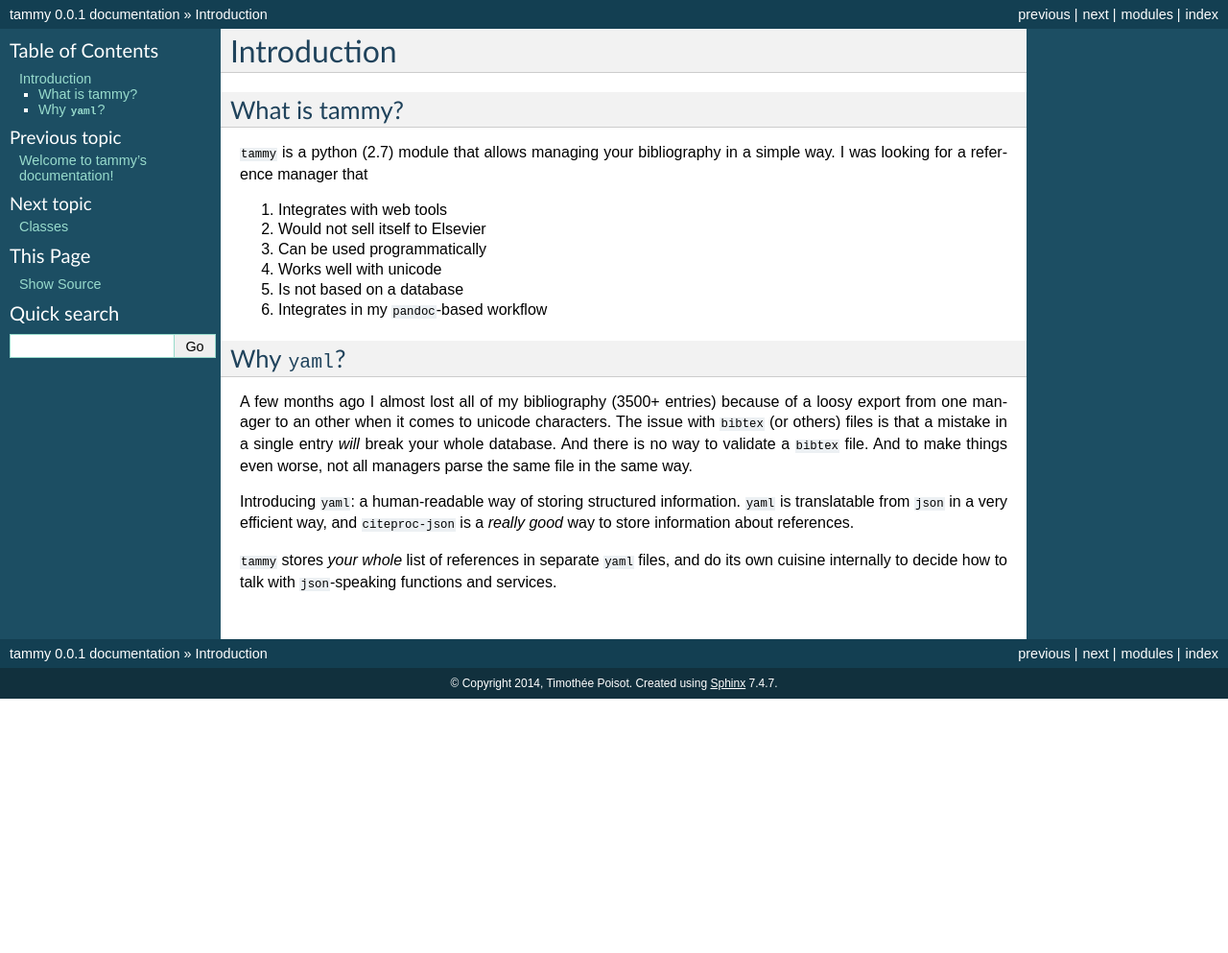
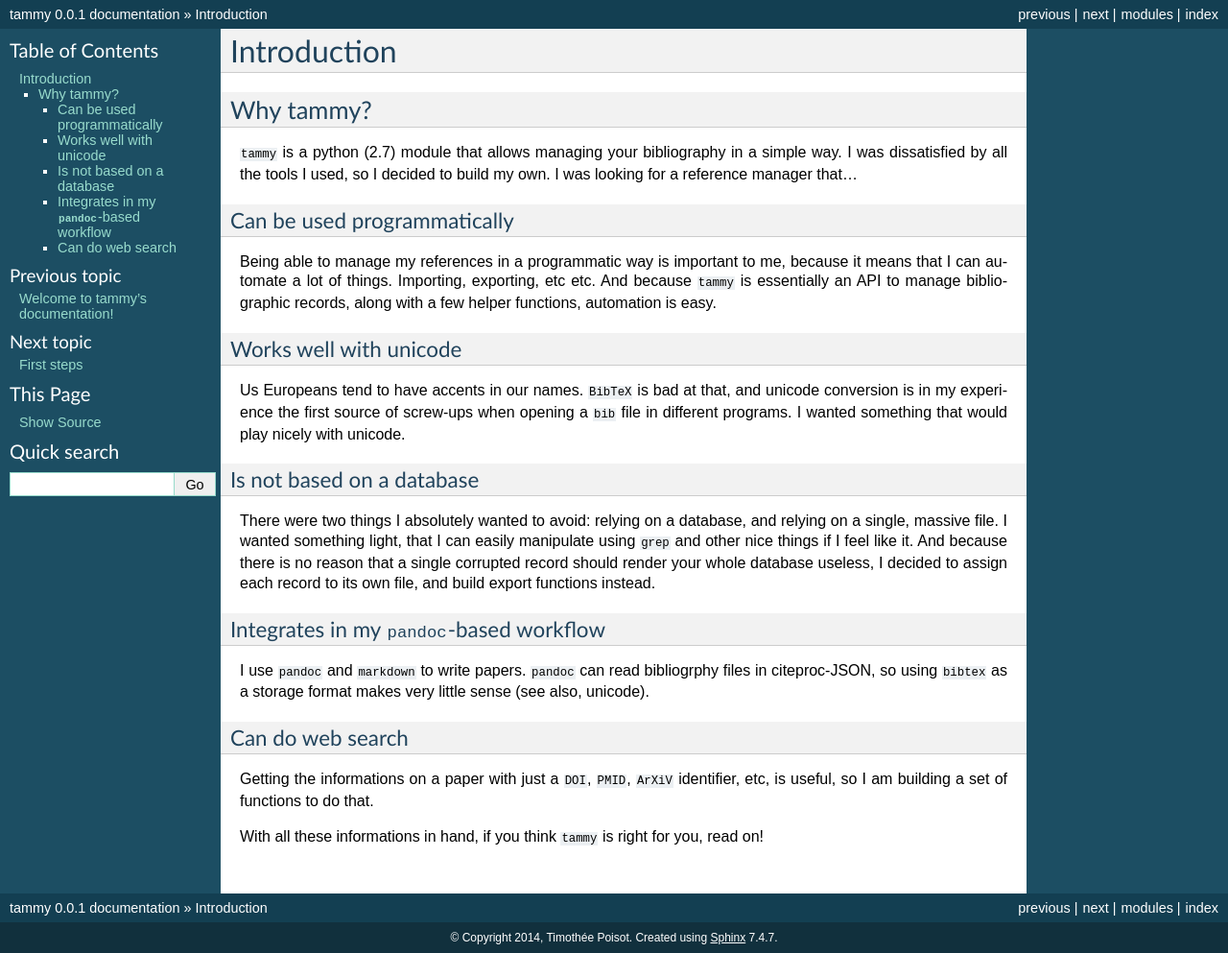
Before and after one commit to tpoisot/tammy, a Sphinx documentation site: the page built from doc/user/intro.rst, in a window 1280 px wide. Shown: the whole page at 96% size. Built offline with Sphinx 7.4.7, drawn with Linux system fonts in a browser that asks for light colours; before the commit the page ends 900 px from its top, so only the background shows below that.

Commit message:
User guide

```diff
--- a/doc/index.rst
+++ b/doc/index.rst
@@ -25,6 +25,7 @@ User guide
    :maxdepth: 1
 
    user/intro
+   user/first
 
 API guide
 ---------
--- a/doc/user/intro.rst
+++ b/doc/user/intro.rst
@@ -3,34 +3,52 @@
 Introduction
 ============
 
-What is tammy?
---------------
+Why tammy?
+----------
 
 ``tammy`` is a python (2.7) module that allows managing your bibliography
-in a simple way. I was looking for a reference manager that
+in a simple way. I was dissatisfied by all the tools I used, so I decided
+to build my own. I was looking for a reference manager that...
 
-#. Integrates with web tools
-#. Would not sell itself to Elsevier
-#. Can be used programmatically
-#. Works well with unicode
-#. Is not based on a database
-#. Integrates in my ``pandoc``-based workflow
+Can be used programmatically
+~~~~~~~~~~~~~~~~~~~~~~~~~~~~
 
-Why ``yaml``?
--------------
+Being able to manage my references in a programmatic way is important to me,
+because it means that I can automate a lot of things. Importing, exporting,
+etc etc. And because ``tammy`` is essentially an API to manage bibliographic
+records, along with a few helper functions, automation is easy.
 
-A few months ago I almost lost all of my bibliography (3500+ entries)
-because of a loosy export from one manager to an other when it comes to
-unicode characters. The issue with ``bibtex`` (or others) files is that a
-mistake in a single entry *will* break your whole database. And there is no
-way to validate a ``bibtex`` file. And to make things even worse, not all
-managers parse the same file in the same way.
+Works well with unicode
+~~~~~~~~~~~~~~~~~~~~~~~
 
-Introducing ``yaml``: a human-readable way of storing structured
-information. ``yaml`` is translatable from ``json`` in a very efficient
-way, and ``citeproc-json`` is a *really good* way to store information
-about references.
+Us Europeans tend to have accents in our names. ``BibTeX`` is bad at that,
+and unicode conversion is in my experience the first source of screw-ups
+when opening a ``bib`` file in different programs. I wanted something that
+would play nicely with unicode.
 
-``tammy`` stores *your whole* list of references in separate ``yaml`` files,
-and do its own cuisine internally to decide how to talk with ``json``-speaking
-functions and services.
+Is not based on a database
+~~~~~~~~~~~~~~~~~~~~~~~~~~
+
+There were two things I absolutely wanted to avoid: relying on a database,
+and relying on a single, massive file. I wanted something light, that I can
+easily manipulate using ``grep`` and other nice things if I feel like it. And
+because there is no reason that a single corrupted record should render your
+whole database useless, I decided to assign each record to its own file,
+and build export functions instead.
+
+Integrates in my ``pandoc``-based workflow
+~~~~~~~~~~~~~~~~~~~~~~~~~~~~~~~~~~~~~~~~~~
+
+I use ``pandoc`` and ``markdown`` to write papers. ``pandoc`` can read
+bibliogrphy files in citeproc-JSON, so using ``bibtex`` as a storage format
+makes very little sense (see also, unicode).
+
+Can do web search
+~~~~~~~~~~~~~~~~~
+
+Getting the informations on a paper with just a ``DOI``, ``PMID``, ``ArXiV``
+identifier, etc, is useful, so I am building a set of functions to do that.
+
+
+With all these informations in hand, if you think ``tammy`` is right for you,
+read on!
```
Also changed, not shown: doc/user/first.rst (added, +21 -0 lines).
